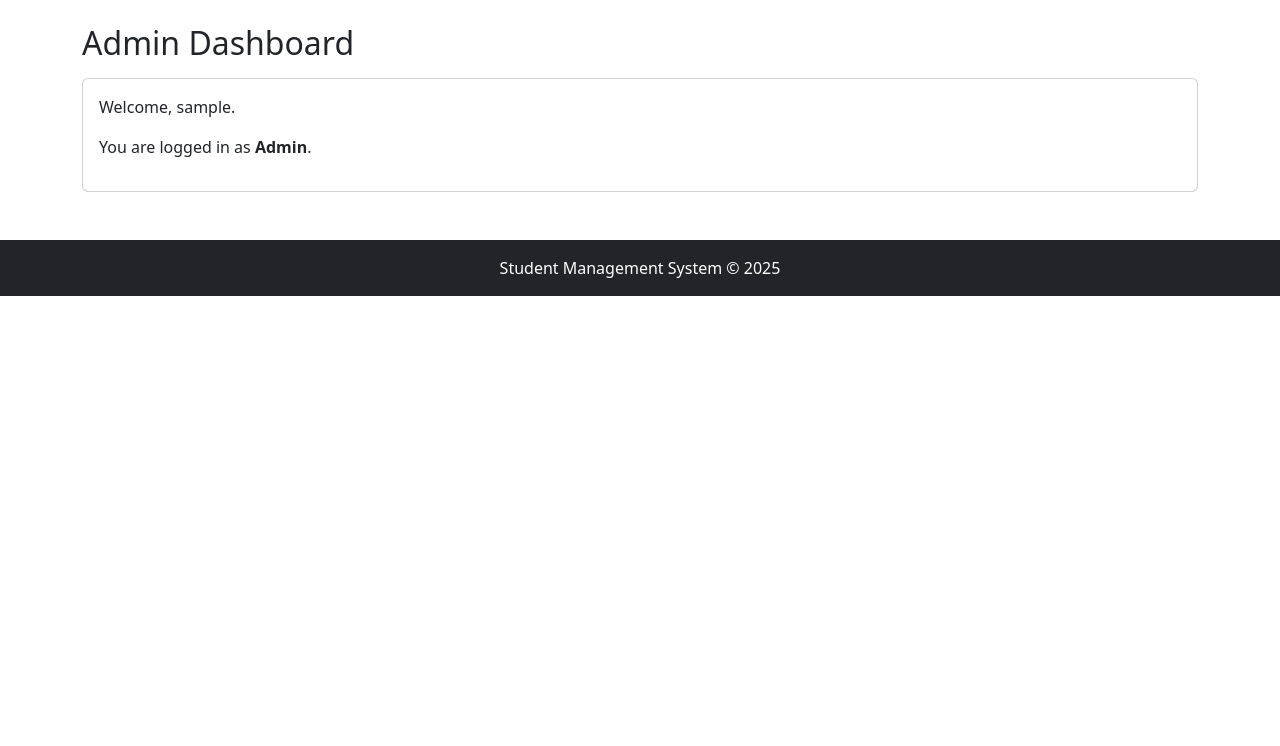
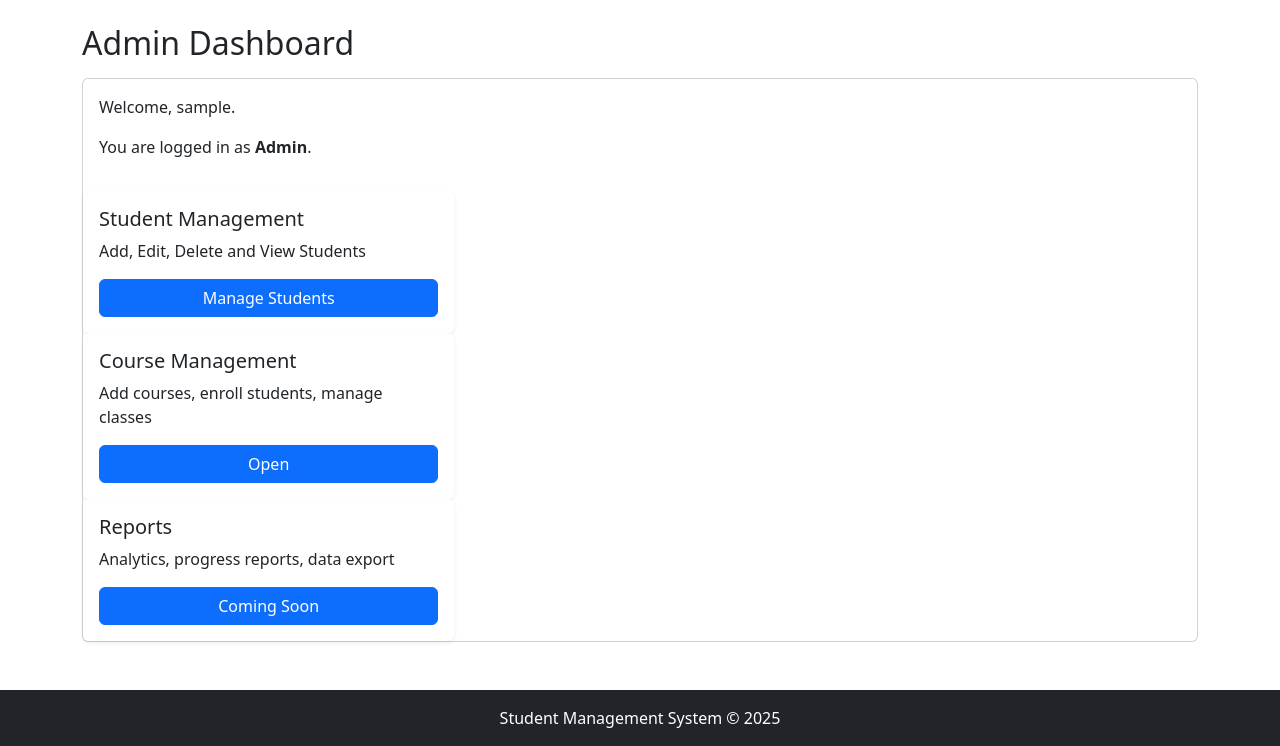
Before and after one commit to ashif-ek/student-management-django-task, a Django app: template admin_panel/templates/admin_panel/dashboard.html in a window 1280 px wide. Shown: the part 56-802 px from the top of the page. Before the commit the page ends 352 px from the top, so only its background shows below. Run offline with Django 5.2, Linux system fonts and the light colour scheme; the template is opened without the code that fills it, so the values that code supplies are empty; the visitor is signed in with stand-in values (Sample User, id 1).

Commit message:
feat: Enhance admin dashboard with student, course management, and reports sections

```diff
--- a/admin_panel/templates/admin_panel/dashboard.html
+++ b/admin_panel/templates/admin_panel/dashboard.html
@@ -8,6 +8,39 @@
     <p>Welcome, {{ request.user.username }}.</p>
     <p>You are logged in as <strong>Admin</strong>.</p>
   </div>
+      <!-- Student Management Card -->
+    <div class="col-md-4">
+        <div class="card shadow-sm border-0">
+            <div class="card-body">
+                <h5 class="card-title">Student Management</h5>
+                <p class="card-text">Add, Edit, Delete and View Students</p>
+                <a href="{% url 'student_list' %}" class="btn btn-primary w-100">
+                    Manage Students
+                </a>
+            </div>
+        </div>
+    </div>
+
+    <div class="col-md-4">
+        <div class="card shadow-sm border-0">
+            <div class="card-body">
+                <h5 class="card-title">Course Management</h5>
+                <p class="card-text">Add courses, enroll students, manage classes</p>
+                <a href="/courses-mgmt/" class="btn btn-primary w-100">Open</a>
+            </div>
+        </div>
+    </div>
+
+    <div class="col-md-4">
+        <div class="card shadow-sm border-0">
+            <div class="card-body">
+                <h5 class="card-title">Reports</h5>
+                <p class="card-text">Analytics, progress reports, data export</p>
+                <a href="#" class="btn btn-primary w-100">Coming Soon</a>
+            </div>
+        </div>
+    </div>
+
 </div>
 
 {% endblock %}
```
